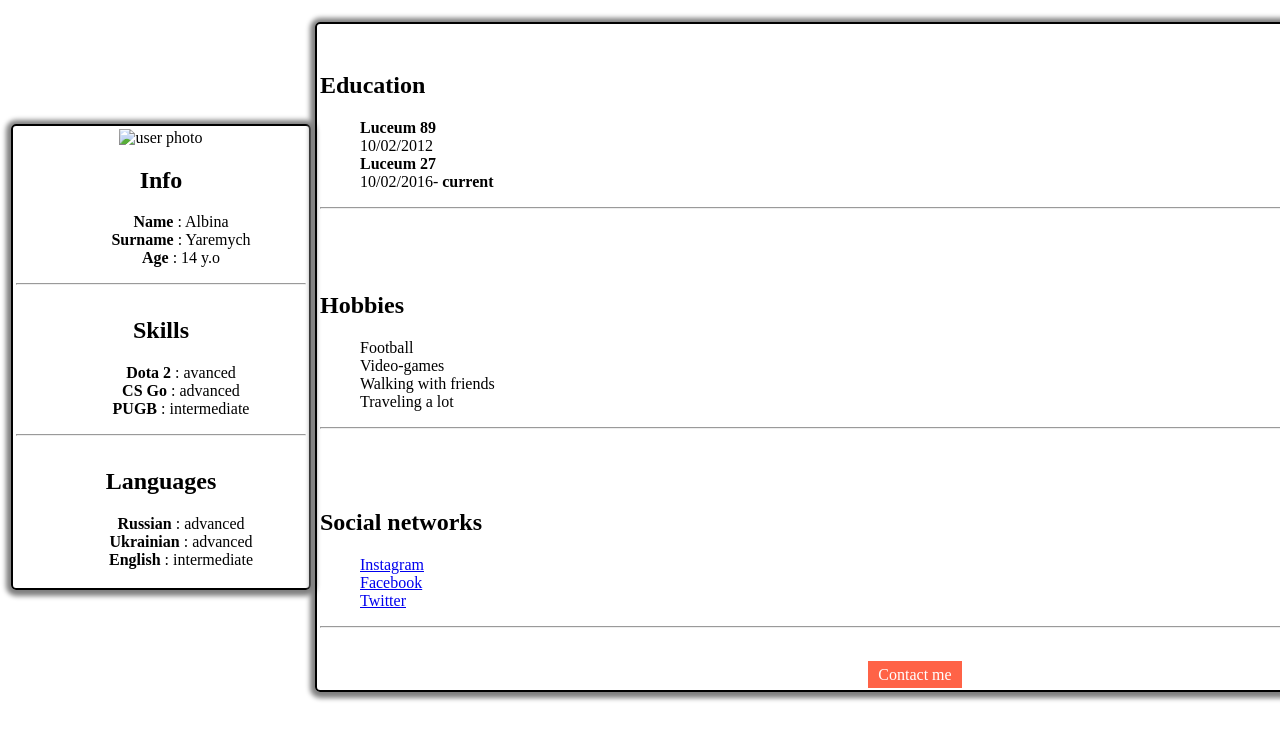
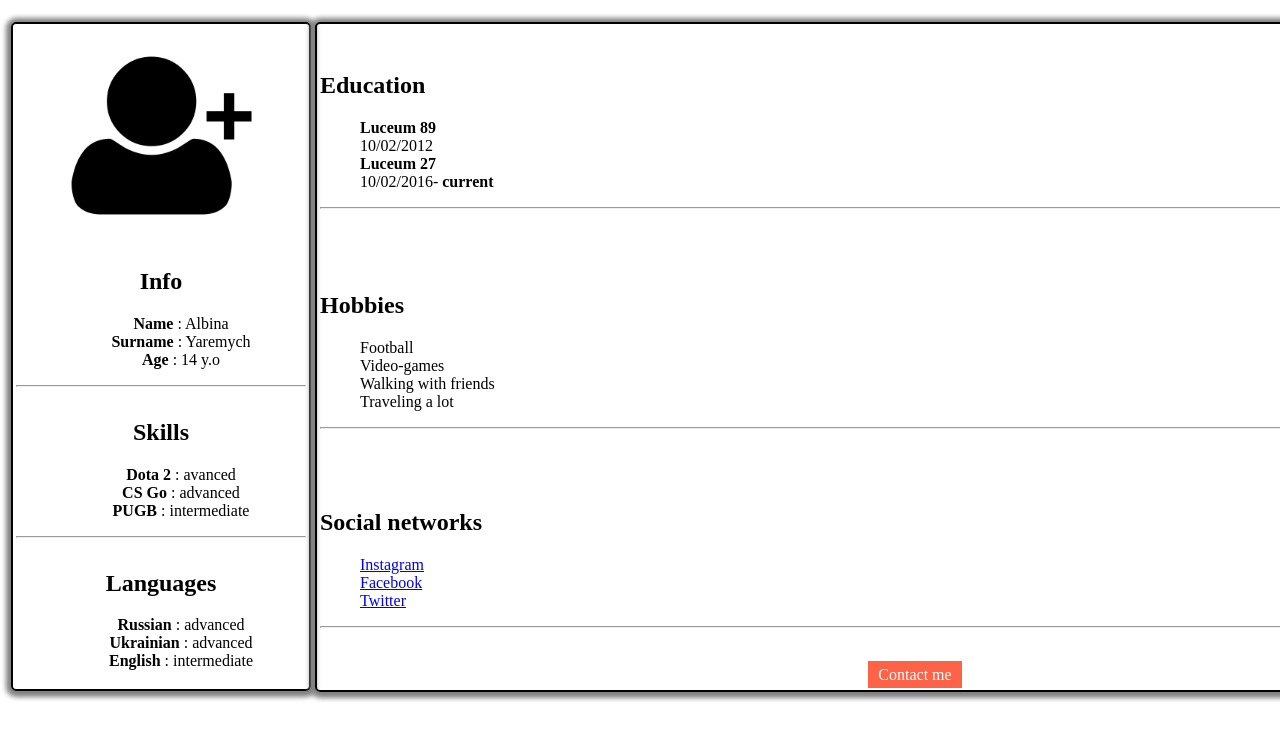
Before and after one commit to Albina2611/Lesson-3, a plain HTML site: page index.html in a window 1280 px wide. Shown: the part 61-800 px from the top of the page. Drawn offline with Linux system fonts and the light colour scheme.

Commit message:
Update index.html

```diff
--- a/index.html
+++ b/index.html
@@ -19,7 +19,7 @@
                 <table class="main-left" >
                     <tr>
                         <td>
-                            <img src="img/user.png" alt="user photo">
+                            <img src="user.png" alt="user photo">
 
                             <h2> Info</h2>
                             <ul>
```
